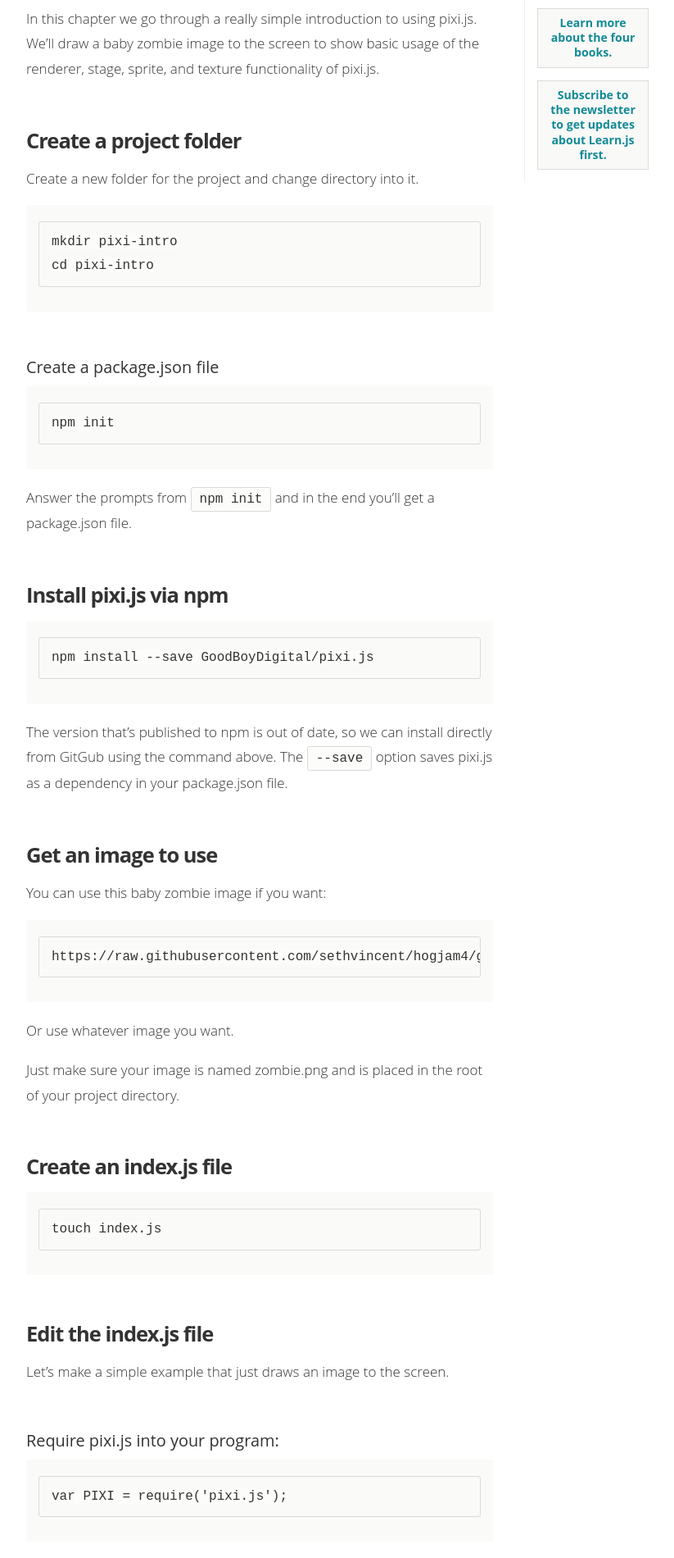
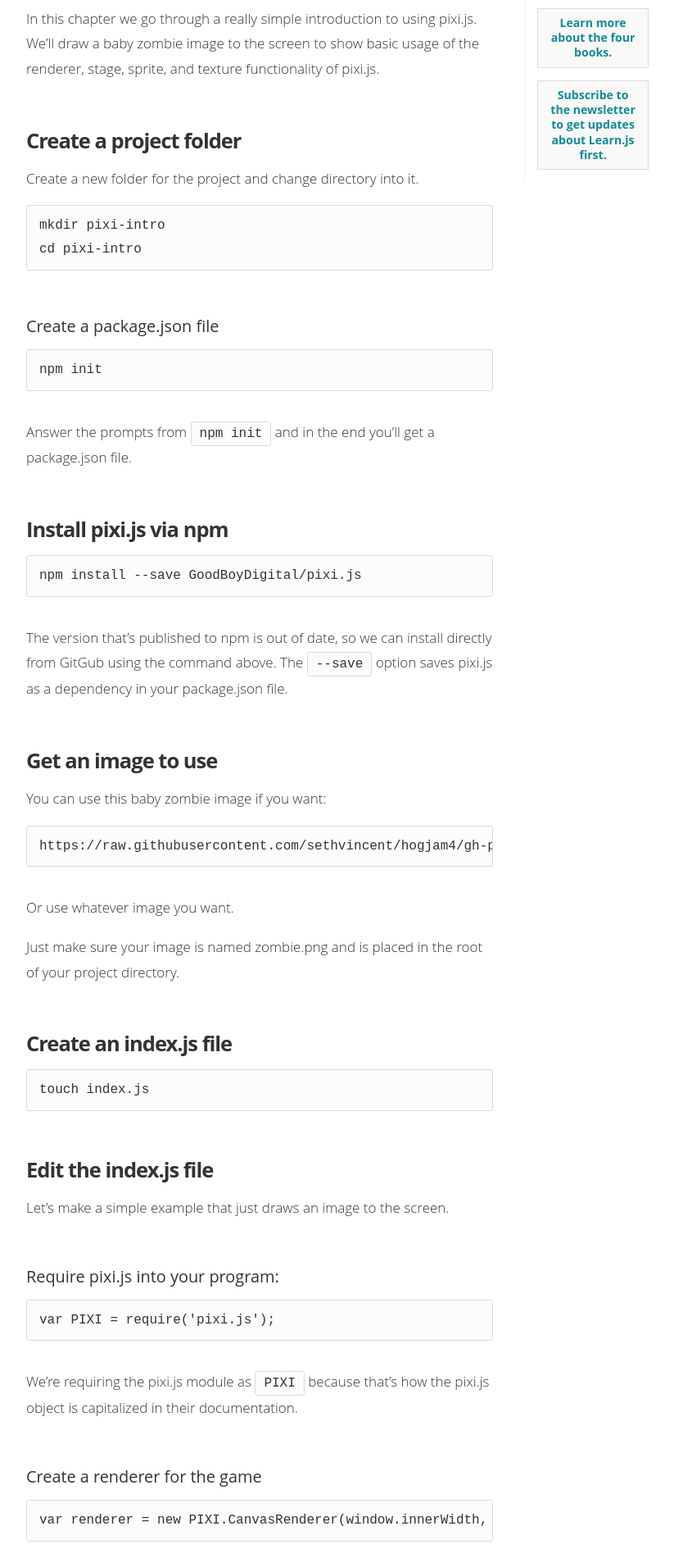
Before and after one commit to learn-js/learn-js.github.com, a Jekyll site: the page built from _posts/posts/2014-08-05-introduction-to-pixijs.md, in a window 1280 px wide. Shown: the part 405-2305 px from the top of the page at 82% size, without its empty margins (228-1051 px from the left). Built offline with Jekyll 4.4.1, drawn with Linux system fonts in a browser that asks for light colours; Markdown is read by kramdown in place of the engine named in the settings; comment, search, counter and statistics services are not loaded.

Commit message:
fix code styles

```diff
--- a/_posts/posts/2014-08-05-introduction-to-pixijs.md
+++ b/_posts/posts/2014-08-05-introduction-to-pixijs.md
@@ -196,7 +196,7 @@ So you'll be able to go to [http://localhost:9966/](http://localhost:9966/) in y
 
 <br>
 
-<div class="highlight">
+<div class="discover">
   <h3>Interested in learning to make JavaScript games?</h3>
 
   <p>This is an excerpt from our book <i>Making 2D JavaScript Games</i>. You can purchase it alone, or bundled with all our other books & screencasts.</p>
--- a/style.css
+++ b/style.css
@@ -50,13 +50,13 @@ p {
   margin-top: 0px;
 }
 
-.highlight {
+.discover {
   padding: 10px 15px;
   margin: 10px 0px 20px 0px;
   background-color: #fafaf8;
 }
 
-.highlight h3 {
+.discover h3 {
   margin-top: 0px;
 }
 
@@ -888,7 +888,9 @@ code {
   white-space: nowrap
 }
 
-pre, pre.prettyprint {
+pre,
+pre.prettyprint
+.highlight pre {
   font-size: 15px;
   padding: 10px 15px;
   background-color: #fcfcfa;
@@ -898,8 +900,9 @@ pre, pre.prettyprint {
   margin-bottom: 35px;
 }
 
+pre code,
 pre.prettyprint code,
-pre code {
+.highlight pre code {
   background-color: none;
   border: 0px;
   padding: 0px;
```
Also changed, not shown: _posts/posts/2014-03-17-exploring-open-source-2048-game-javascript-examples.md (+2 -2 lines).
